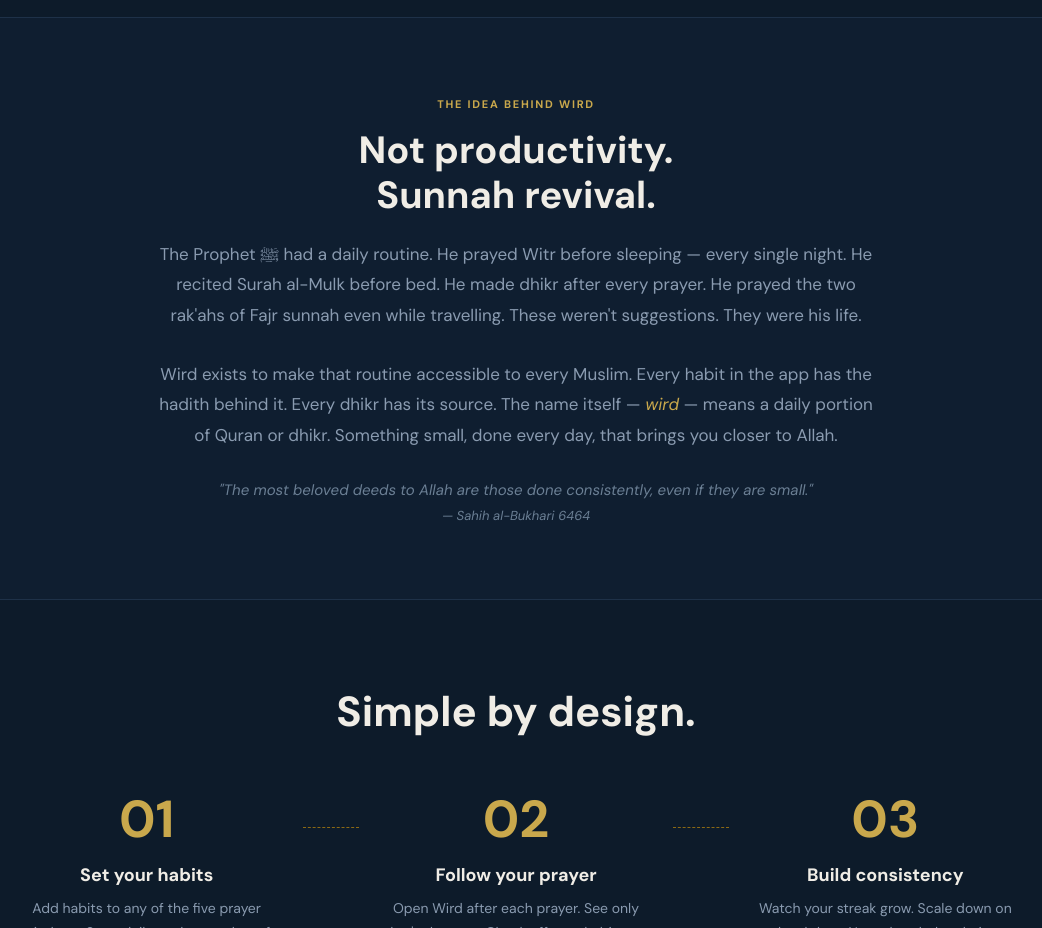
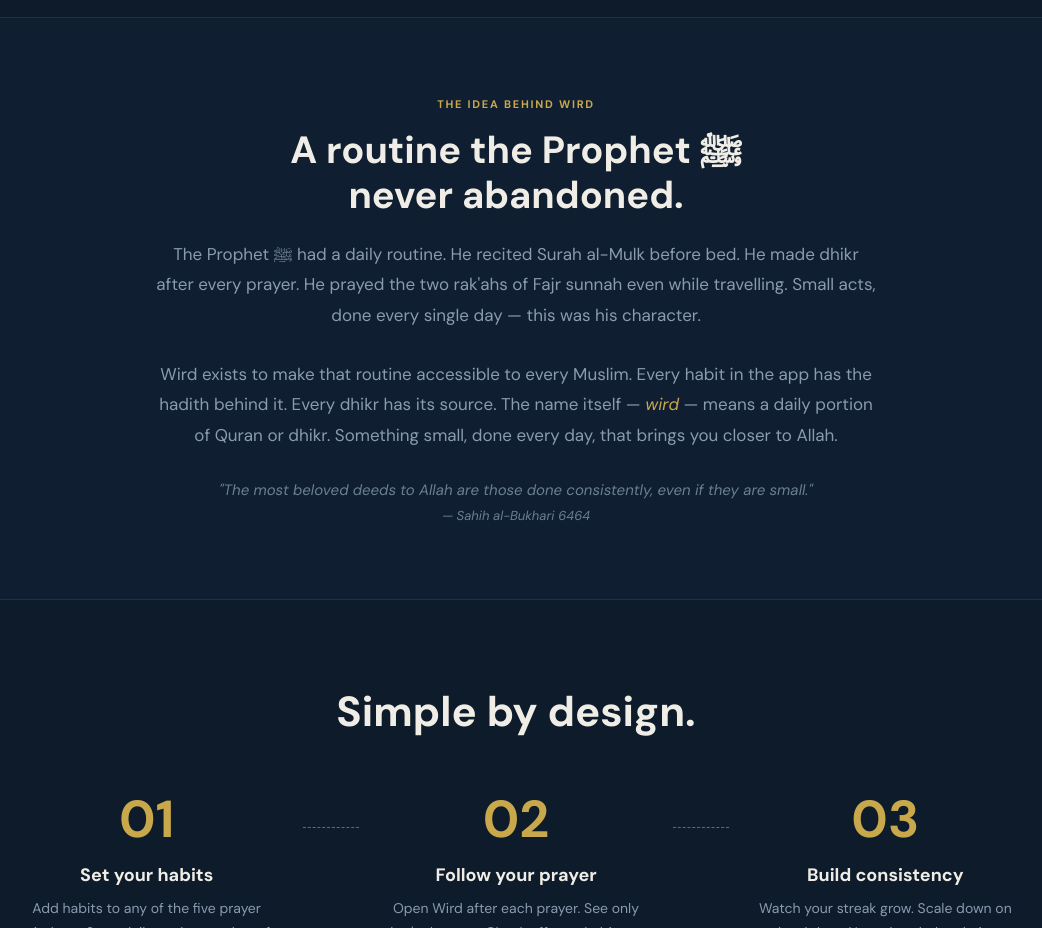
Before and after one commit to abdulwalidal/Wird-Website, a website: page index.html in a window 1280 px wide. Shown: the part 1720-2648 px from the top of the page, without its empty margins (124-1166 px from the left). Drawn offline with Linux system fonts and the light colour scheme.

Commit message:
Update landing copy and project repository metadata

```diff
--- a/index.html
+++ b/index.html
@@ -681,10 +681,10 @@
     <div class="reveal" style="max-width:720px;margin:0 auto;text-align:center;">
       <div class="sec-label">The Idea Behind Wird</div>
       <h2 style="font-size:clamp(26px,3.5vw,38px);font-weight:700;line-height:1.2;margin-bottom:20px;">
-        Not productivity.<br>Sunnah revival.
+        A routine the Prophet ﷺ<br>never abandoned.
       </h2>
       <p style="font-size:17px;color:var(--ts);line-height:1.8;margin-bottom:28px;">
-        The Prophet ﷺ had a daily routine. He prayed Witr before sleeping — every single night. He recited Surah al-Mulk before bed. He made dhikr after every prayer. He prayed the two rak'ahs of Fajr sunnah even while travelling. These weren't suggestions. They were his life.
+        The Prophet ﷺ had a daily routine. He recited Surah al-Mulk before bed. He made dhikr after every prayer. He prayed the two rak'ahs of Fajr sunnah even while travelling. Small acts, done every single day — this was his character.
       </p>
       <p style="font-size:17px;color:var(--ts);line-height:1.8;margin-bottom:28px;">
         Wird exists to make that routine accessible to every Muslim. Every habit in the app has the hadith behind it. Every dhikr has its source. The name itself — <em style="color:var(--gold);">wird</em> — means a daily portion of Quran or dhikr. Something small, done every day, that brings you closer to Allah.
--- a/package.json
+++ b/package.json
@@ -8,16 +8,16 @@
   },
   "repository": {
     "type": "git",
-    "url": "git+https://github.com/abdulwalidal/-WirdApp.git"
+    "url": "git+https://github.com/abdulwalidal/Wird-Website.git"
   },
   "keywords": [],
   "author": "",
   "license": "ISC",
   "type": "commonjs",
   "bugs": {
-    "url": "https://github.com/abdulwalidal/-WirdApp/issues"
+    "url": "https://github.com/abdulwalidal/Wird-Website/issues"
   },
-  "homepage": "https://github.com/abdulwalidal/-WirdApp#readme",
+  "homepage": "https://github.com/abdulwalidal/Wird-Website#readme",
   "dependencies": {
     "playwright": "^1.60.0"
   }
```
Also changed, not shown: 1 other file.
